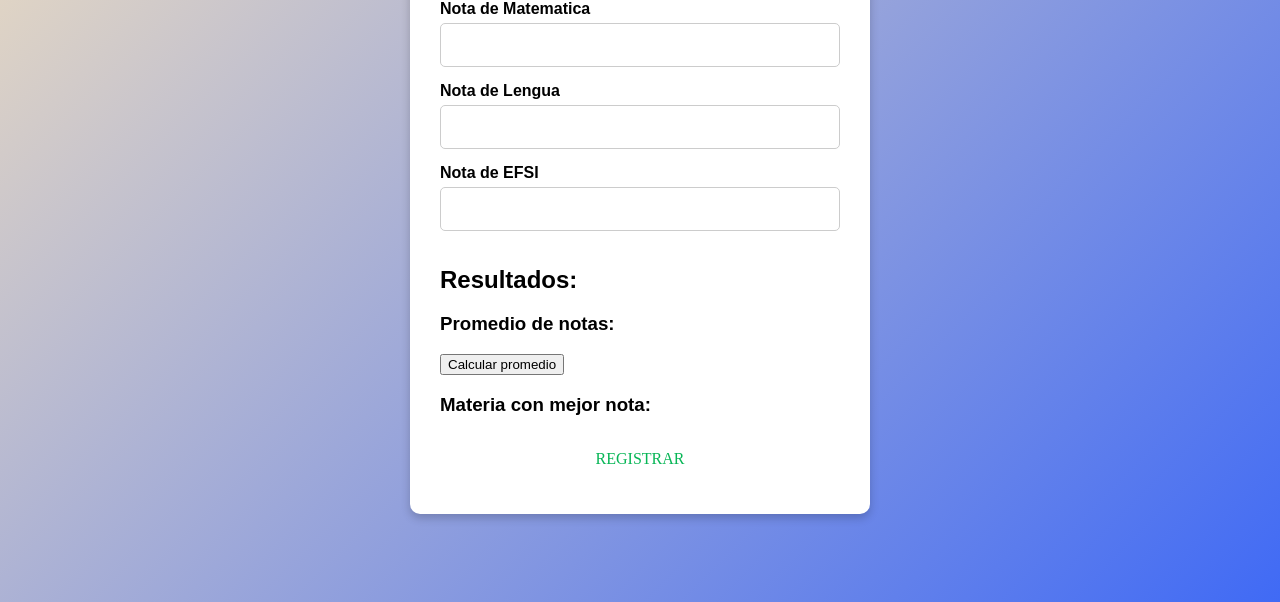
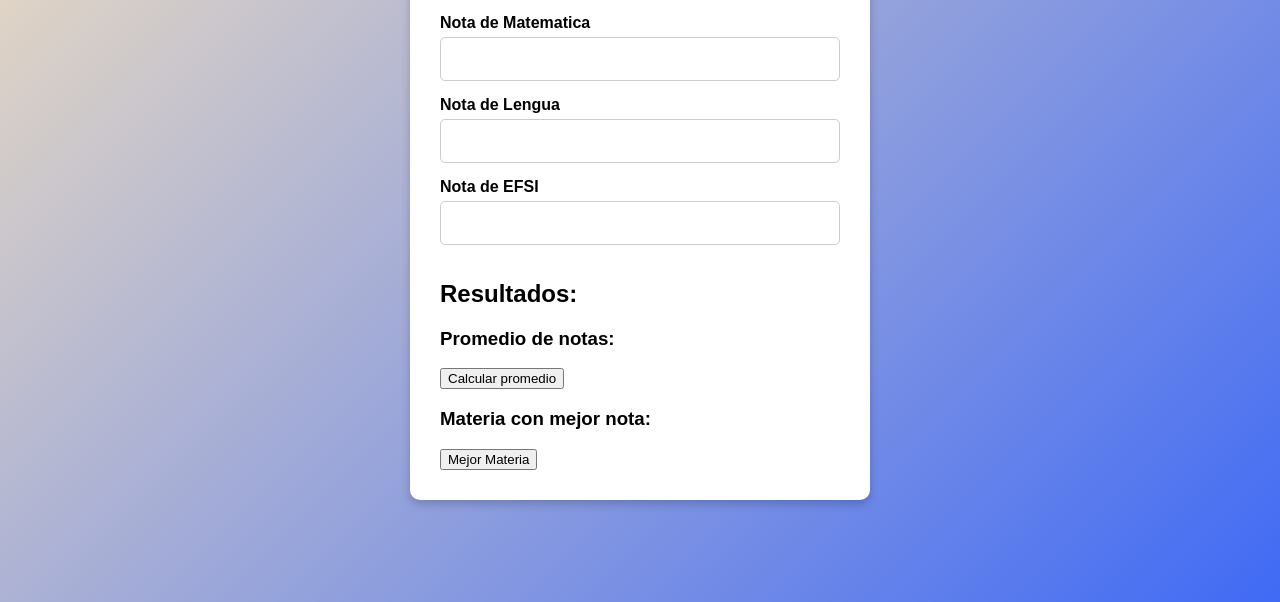
Before and after one commit to astor57/TP1-BIS, a plain HTML site: page index.html in a window 1280 px wide. Shown: the part 198-800 px from the top of the page. Drawn offline with Linux system fonts and the light colour scheme.

Commit message:
Puse botones

```diff
--- a/index.html
+++ b/index.html
@@ -25,27 +25,11 @@
               <div>
                 <h2>Resultados:</h2>
                 <h3 id="promedio">Promedio de notas: </h3>
-                <button id="CalcularPromedio">Calcular promedio</button>
+                <button id="CalcularPromedio" onclick="calcularPromedio()">Calcular promedio</button>
                 <h3 id="mejorMateria">Materia con mejor nota: </h3>
+                <button id="verMejorMateria" onclick="mostrarMayorNota()">Mejor Materia</button>
               </div>
 
-              <button type="submit" class="btn-101">
-                  Registrar
-                  <svg>
-                    <defs>
-                      <filter id="glow">
-                        <fegaussianblur result="coloredBlur" stddeviation="5"></fegaussianblur>
-                        <femerge>
-                          <femergenode in="coloredBlur"></femergenode>
-                          <femergenode in="coloredBlur"></femergenode>
-                          <femergenode in="coloredBlur"></femergenode>
-                          <femergenode in="SourceGraphic"></femergenode>
-                        </femerge>
-                      </filter>
-                    </defs>
-                    <rect />
-                  </svg>
-                </button>
               </form>
       </div>
       <script src="script.js"></script>
--- a/styles.css
+++ b/styles.css
@@ -50,122 +50,3 @@ h1{
 span{
   color: red;
 }
-
-
-
-/* Botón */
-.btn-101,
-.btn-101 *,
-.btn-101 :after,
-.btn-101 :before,
-.btn-101:after,
-.btn-101:before {
-  border: 0 solid;
-  box-sizing: border-box;
-}
-.btn-101 {
-  -webkit-tap-highlight-color:
-transparent;
-  -webkit-appearance: button;
-  background-color:
-#000;
-  background-image: none;
-  color:
-#fff;
-  font-family: ui-sans-serif, system-ui, -apple-system, BlinkMacSystemFont,
-    Segoe UI, Roboto, Helvetica Neue, Arial, Noto Sans, sans-serif,
-    Apple Color Emoji, Segoe UI Emoji, Segoe UI Symbol, Noto Color Emoji;
-  font-size: 100%;
-  font-weight: 900;
-  line-height: 1.5;
-  margin: 0;
-  -webkit-mask-image: -webkit-radial-gradient(#000, #fff);
-  padding: 0;
-  text-transform: uppercase;
-}
-.btn-101:disabled {
-  cursor: default;
-}
-.btn-101:-moz-focusring {
-  outline: auto;
-}
-.btn-101 svg {
-  vertical-align: middle;
-}
-.btn-101 [hidden] {
-  display: none;
-}
-.btn-101 {
-  --thickness: 0.3rem;
-  --roundness: 1.2rem;
-  --color:
-#07b656;
-  --opacity: 0.6;
-  -webkit-backdrop-filter: blur(100px);
-  backdrop-filter: blur(100px);
-  background: none;
-  background:
-hsla(0, 0%, 100%, 0.2);
-  border: none;
-  border-radius: var(--roundness);
-  color: var(--color);
-  cursor: pointer;
-  display: block;
-  font-family: Poppins, "sans-serif";
-  font-size: 1rem;
-  font-weight: 500;
-  padding: 0.8rem 3rem;
-  position: relative;
-}
-.btn-101:hover {
-  background:
-hsla(0, 0%, 100%, 0.3);
-  filter: brightness(1.2);
-}
-.btn-101:active {
-  --opacity: 0;
-  background:
-hsla(0, 0%, 100%, 0.1);
-}
-.btn-101 svg {
-  border-radius: var(--roundness);
-  display: block;
-  filter: url(#glow);
-  height: 100%;
-  left: 0;
-  position: absolute;
-  top: 0;
-  width: 100%;
-}
-.btn-101 rect {
-  fill: none;
-  stroke: var(--color);
-  stroke-width: var(--thickness);
-  rx: var(--roundness);
-  stroke-linejoin: round;
-  stroke-dasharray: 185%;
-  stroke-dashoffset: 80;
-  -webkit-animation: snake 2s linear infinite;
-  animation: snake 2s linear infinite;
-  -webkit-animation-play-state: paused;
-  animation-play-state: paused;
-  height: 100%;
-  opacity: 0;
-  transition: opacity 0.2s;
-  width: 100%;
-}
-.btn-101:hover rect {
-  -webkit-animation-play-state: running;
-  animation-play-state: running;
-  opacity: var(--opacity);
-}
-@-webkit-keyframes snake {
-  to {
-    stroke-dashoffset: 370%;
-  }
-}
-@keyframes snake {
-  to {
-    stroke-dashoffset: 370%;
-  }
-}
```
